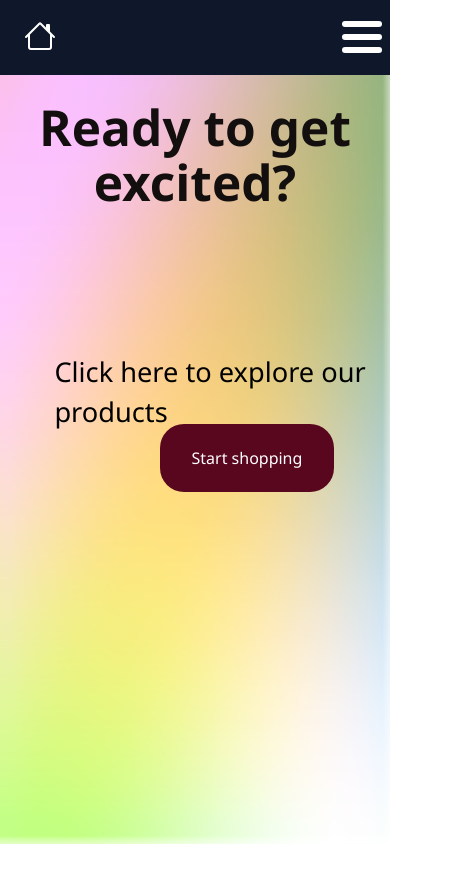
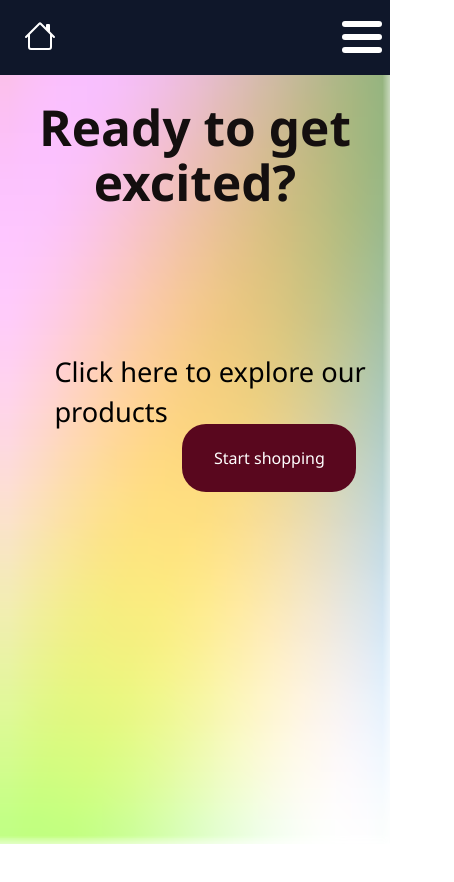
Before and after one commit to vprabu365/typescript-react, a React (Vite) app: page / in a window 390 px wide. Shown: the top 882 px of the page, 454 px wide, since content can reach past the window. Before the commit the page ends 844 px from the top, so only its background shows below. Built offline with nearby package versions, Linux system fonts and the light colour scheme.

Commit message:
more fixes

```diff
--- a/src/components/Hero/hero.css
+++ b/src/components/Hero/hero.css
@@ -43,6 +43,12 @@
   left: 22em;
 }
 @media (max-width: 600px) {
+  .hero-section {
+    position: relative;
+    overflow-x: hidden;
+    overflow-y: auto;
+    height: 100vh;
+  }
   .header {
     color: rgb(20, 15, 15);
     z-index: 12;
@@ -50,11 +56,12 @@
     font-size: 3.1rem;
     line-height: 1.1;
   }
+
   .hero-section button {
     display: flex;
     justify-content: center;
     align-items: center;
-    left: 10rem;
+    left: 11.4rem;
     top: 190px;
     width: 19ch;
     font-size: 1rem;
```
